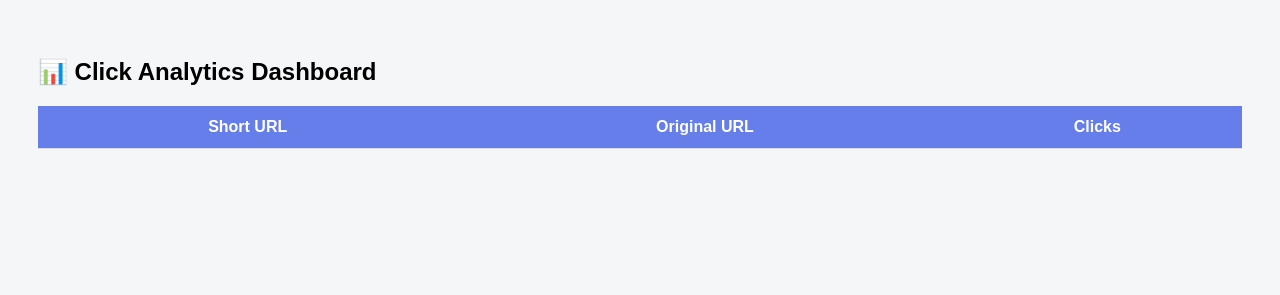
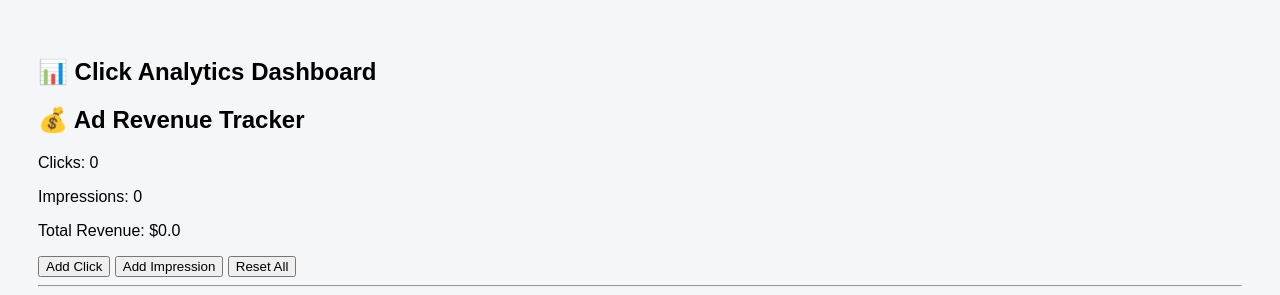
Before and after one commit to 24csa43-rgb/url-shortener, a Flask app: page /dashboard in a window 1280 px wide. Shown: the top 295 px of the page. Run offline with Flask 3, Linux system fonts and the light colour scheme; the visitor is signed in with stand-in values (Sample User, id 1); data that the repository does not hold is empty.

Commit message:
Merged dashboard with ad revenue tracker and fixed URL clicks

```diff
--- a/app.py
+++ b/app.py
@@ -4,51 +4,23 @@ import string
 import random
 from werkzeug.security import generate_password_hash, check_password_hash
 import os
-def init_db():
-    conn = sqlite3.connect("urls.db")
-    c = conn.cursor()
-    c.execute("""
-        CREATE TABLE IF NOT EXISTS urls (
-            id INTEGER PRIMARY KEY AUTOINCREMENT,
-            original_url TEXT NOT NULL,
-            short_code TEXT UNIQUE NOT NULL,
-            user_id INTEGER,
-            clicks INTEGER DEFAULT 0
-        )
-    """)
-    conn.commit()
-    conn.close()
 
-init_db()
-
+# ---------------- APP SETUP ----------------
 app = Flask(__name__)
 app.secret_key = os.environ.get("SECRET_KEY", "fallback-secret")
 
-@app.before_request
-def require_login():
-    if request.endpoint is None:
-        return
+# ---------------- GLOBAL VARIABLES ----------------
+clicks = 0
+impressions = 0
+cpc_rate = 0.5   # $ per click
+cpm_rate = 5.0   # $ per 1000 impressions
 
-    allowed_routes = [
-    "login",
-    "signup",
-    "logout",
-    "redirect_url",
-    "static"
-]
-
-
-    if request.endpoint not in allowed_routes:
-        if "user_id" not in session:
-            return redirect("/login")
-
-
-
-# ---------------- DATABASE ----------------
+# ---------------- DATABASE INIT ----------------
 def init_db():
     conn = sqlite3.connect("urls.db")
     c = conn.cursor()
 
+    # Users table
     c.execute("""
         CREATE TABLE IF NOT EXISTS users (
             id INTEGER PRIMARY KEY AUTOINCREMENT,
@@ -57,12 +29,14 @@ def init_db():
         )
     """)
 
+    # URLs table
     c.execute("""
         CREATE TABLE IF NOT EXISTS urls (
             id INTEGER PRIMARY KEY AUTOINCREMENT,
             short TEXT UNIQUE,
             long TEXT,
-            user_id INTEGER
+            user_id INTEGER,
+            clicks INTEGER DEFAULT 0
         )
     """)
 
@@ -71,12 +45,12 @@ def init_db():
 
 init_db()
 
-# ---------------- UTIL ----------------
+# ---------------- UTILITIES ----------------
 def generate_short():
     chars = string.ascii_letters + string.digits
     return ''.join(random.choice(chars) for _ in range(6))
 
-# ---------------- AUTH ----------------
+# ---------------- AUTH ROUTES ----------------
 @app.route("/signup", methods=["GET", "POST"])
 def signup():
     if request.method == "POST":
@@ -119,7 +93,14 @@ def logout():
     session.clear()
     return redirect("/login")
 
-# ---------------- MAIN ----------------
+# ---------------- LOGIN PROTECTION ----------------
+@app.before_request
+def require_login():
+    allowed_routes = ["login", "signup", "static"]
+    if request.endpoint not in allowed_routes and "user_id" not in session:
+        return redirect("/login")
+
+# ---------------- MAIN URL SHORTENER ----------------
 @app.route("/", methods=["GET", "POST"])
 def home():
     short_url = None
@@ -137,100 +118,76 @@ def home():
         conn.commit()
         conn.close()
 
-        short_url = "https://url-shortener-cxvr.onrender.com/" + short_code
+        short_url = request.host_url + short_code
 
     return render_template("index.html", short_url=short_url)
-@app.route("/go/<short_code>")
-def go(short_code):
+
+# ---------------- REDIRECT SHORT URL ----------------
+@app.route("/<short_code>")
+def redirect_url(short_code):
+    global clicks, impressions
+
     conn = sqlite3.connect("urls.db")
     c = conn.cursor()
-    c.execute("SELECT long FROM urls WHERE short=?", (short_code,))
-    result = c.fetchone()
-    conn.close()
-
-    if result:
-        return render_template("redirect.html", long_url=result[0])
-
-    return "URL not found", 404
-
-@app.route("/get/<short_code>")
-def get(short_code):
-    conn = sqlite3.connect("urls.db")
-    c = conn.cursor()
-    c.execute("SELECT long FROM urls WHERE short=?", (short_code,))
-    result = c.fetchone()
-    conn.close()
-
-    if result:
-        return render_template("continue.html", long_url=result[0])
-
-    return "URL not found", 404
-
-
-@app.route("/<short_code>")
-def redirect_url(short_code):
-    conn = sqlite3.connect("urls.db")
-    c = conn.cursor()
-
-    c.execute(
-        "SELECT original_url FROM urls WHERE short_code=?",
-        (short_code,)
-    )
+    c.execute("SELECT long, clicks FROM urls WHERE short=?", (short_code,))
     result = c.fetchone()
 
     if result:
-        c.execute(
-            "UPDATE urls SET clicks = clicks + 1 WHERE short_code=?",
-            (short_code,)
-        )
+        long_url, current_clicks = result
+
+        # Update URL clicks
+        c.execute("UPDATE urls SET clicks = clicks + 1 WHERE short=?", (short_code,))
         conn.commit()
         conn.close()
-        return redirect(result[0])
+
+        # Update global ad revenue clicks
+        clicks += 1
+        impressions += 1
+
+        return redirect(long_url)
     else:
         conn.close()
         return "Invalid URL", 404
 
-@app.route("/go1/<short_code>")
-def go1(short_code):
-    return redirect(f"/ad1/{short_code}")
-@app.route("/ad1/<short_code>")
-def ad1(short_code):
-    return render_template("ad1.html", short_code=short_code)
-@app.route("/ad2/<short_code>")
-def ad2(short_code):
-    conn = sqlite3.connect("urls.db")
-    c = conn.cursor()
-    c.execute("SELECT long FROM urls WHERE short=?", (short_code,))
-    result = c.fetchone()
-    conn.close()
+# ---------------- DASHBOARD WITH AD REVENUE ----------------
+@app.route("/dashboard", methods=["GET", "POST"])
+def dashboard():
+    global clicks, impressions
 
-    if result:
-        return render_template("ad2.html", long_url=result[0])
-
-    return "URL not found", 404
-
-@app.route("/test")
-def test():
-    return "Render deployment works!"
-
-@app.route("/dashboard")
-def dashboard():
     if "user_id" not in session:
         return redirect("/login")
 
+    # Handle ad revenue buttons
+    if request.method == "POST":
+        if 'add_click' in request.form:
+            clicks += 1
+        elif 'add_impression' in request.form:
+            impressions += 1
+        elif 'reset' in request.form:
+            clicks = 0
+            impressions = 0
+
+    revenue = clicks * cpc_rate + (impressions / 1000) * cpm_rate
+
+    # Fetch all links for this user
     conn = sqlite3.connect("urls.db")
     c = conn.cursor()
-
     c.execute("""
-        SELECT short_code, original_url, clicks
+        SELECT short, long, clicks
         FROM urls
         WHERE user_id=?
     """, (session["user_id"],))
-
     links = c.fetchall()
     conn.close()
 
-    return render_template("dashboard.html", links=links)
+    return render_template(
+        "dashboard.html",
+        links=links,
+        clicks=clicks,
+        impressions=impressions,
+        revenue=revenue
+    )
 
-    if __name__ == "__main__":
-        app.run(host="0.0.0.0", port=5000, debug=False)
+# ---------------- RUN APP ----------------
+if __name__ == "__main__":
+    app.run(host="0.0.0.0", port=5000, debug=True)
--- a/templates/dashboard.html
+++ b/templates/dashboard.html
@@ -27,6 +27,18 @@
 <body>
 
 <h2>📊 Click Analytics Dashboard</h2>
+<h2>💰 Ad Revenue Tracker</h2>
+<p>Clicks: {{ clicks }}</p>
+<p>Impressions: {{ impressions }}</p>
+<p>Total Revenue: ${{ revenue }}</p>
+
+<form method="post">
+    <button type="submit" name="add_click">Add Click</button>
+    <button type="submit" name="add_impression">Add Impression</button>
+    <button type="submit" name="reset">Reset All</button>
+</form>
+
+<hr>
 
 <table>
     <tr>
```
